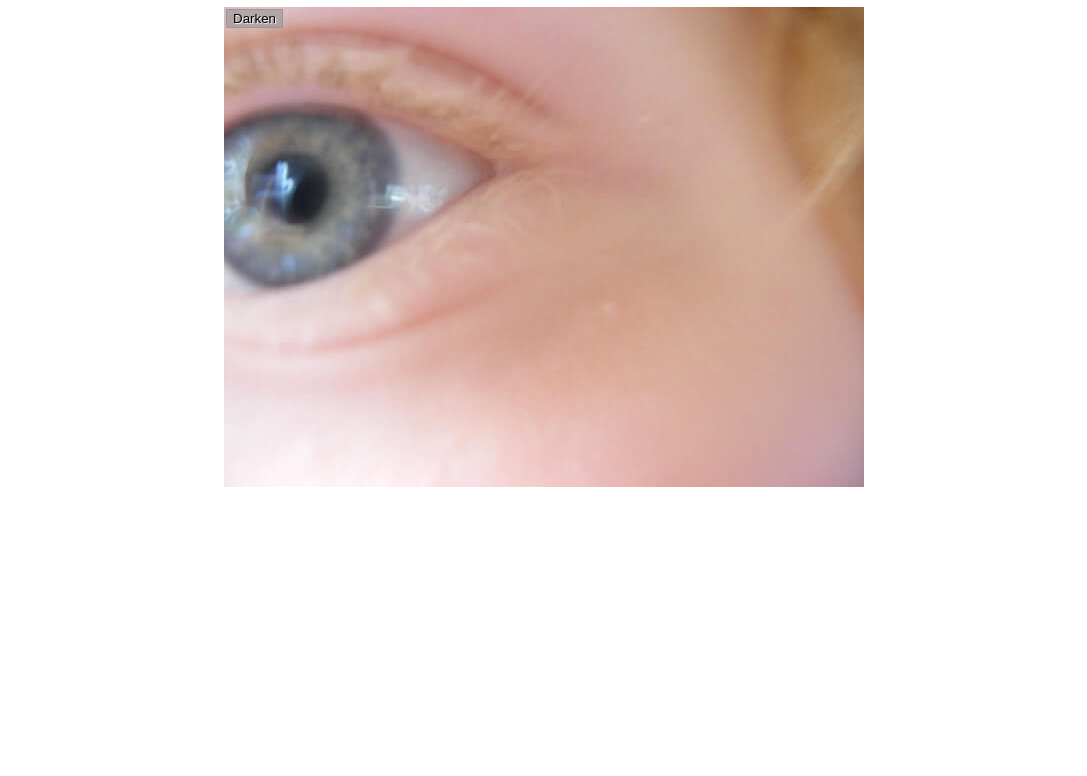
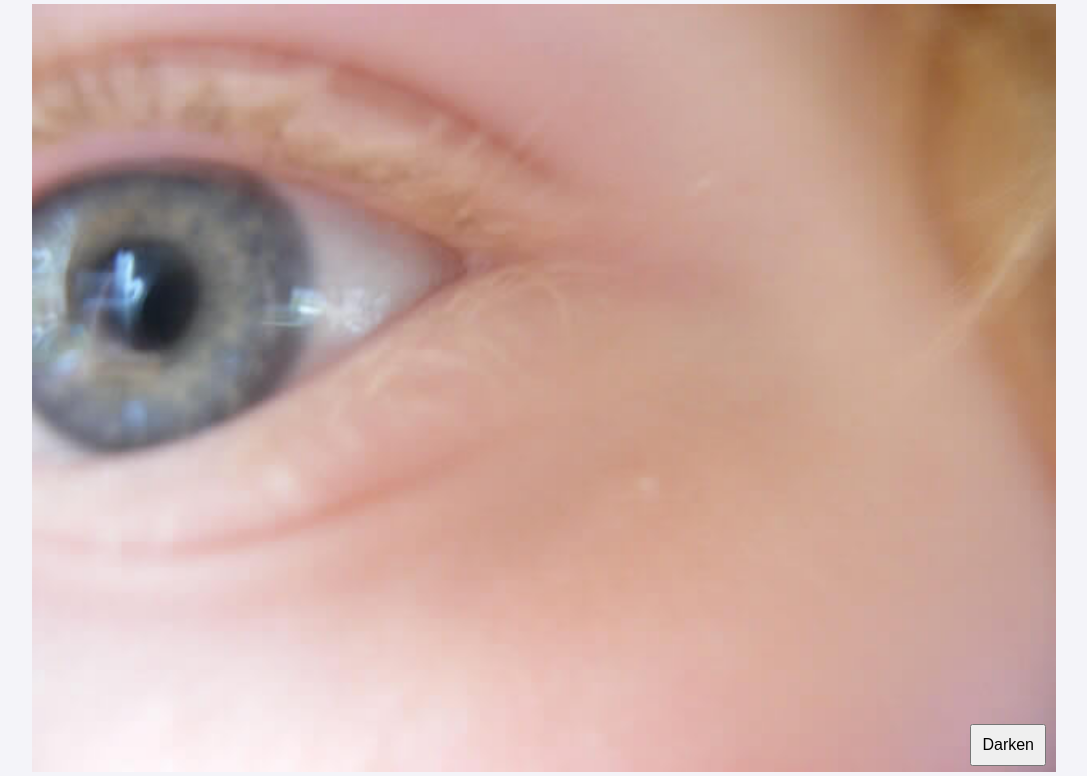
Before and after one commit to hehebwaii/image-gallery, a plain HTML site: page index.html in a window 1280 px wide. Shown: the part 73-849 px from the top of the page, without its empty margins (96-1183 px from the left). Before the commit the page ends 800 px from the top, so only its background shows below. Drawn offline with Linux system fonts and the light colour scheme.

Commit message:
Update style.css

```diff
--- a/style.css
+++ b/style.css
@@ -1,42 +1,46 @@
-h1 {
-  font-family: helvetica, arial, sans-serif;
+body {
+  font-family: Arial, sans-serif;
+  margin: 0;
+  padding: 0;
   text-align: center;
+  background: #f4f4f9;
 }
 
-body {
-  width: 640px;
-  margin: 0 auto;
+h1 {
+  margin: 20px;
 }
 
 .full-img {
   position: relative;
-  display: block;
-  width: 640px;
-  height: 480px;
+  max-width: 80%;
+  margin: 0 auto;
+}
+
+.displayed-img {
+  width: 100%;
+  height: auto;
 }
 
 .overlay {
   position: absolute;
   top: 0;
   left: 0;
-  width: 640px;
-  height: 480px;
-  background-color: rgba(0,0,0,0);
+  width: 100%;
+  height: 100%;
+  background-color: rgba(0, 0, 0, 0);
+  pointer-events: none;
 }
 
 button {
-  border: 0;
-  background: rgba(150,150,150,0.6);
-  text-shadow: 1px 1px 1px white;
-  border: 1px solid #999;
   position: absolute;
+  bottom: 10px;
+  right: 10px;
+  padding: 10px;
+  font-size: 16px;
   cursor: pointer;
-  top: 2px;
-  left: 2px;
 }
 
 .thumb-bar img {
-  display: block;
   width: 20%;
   float: left;
   cursor: pointer;
```
